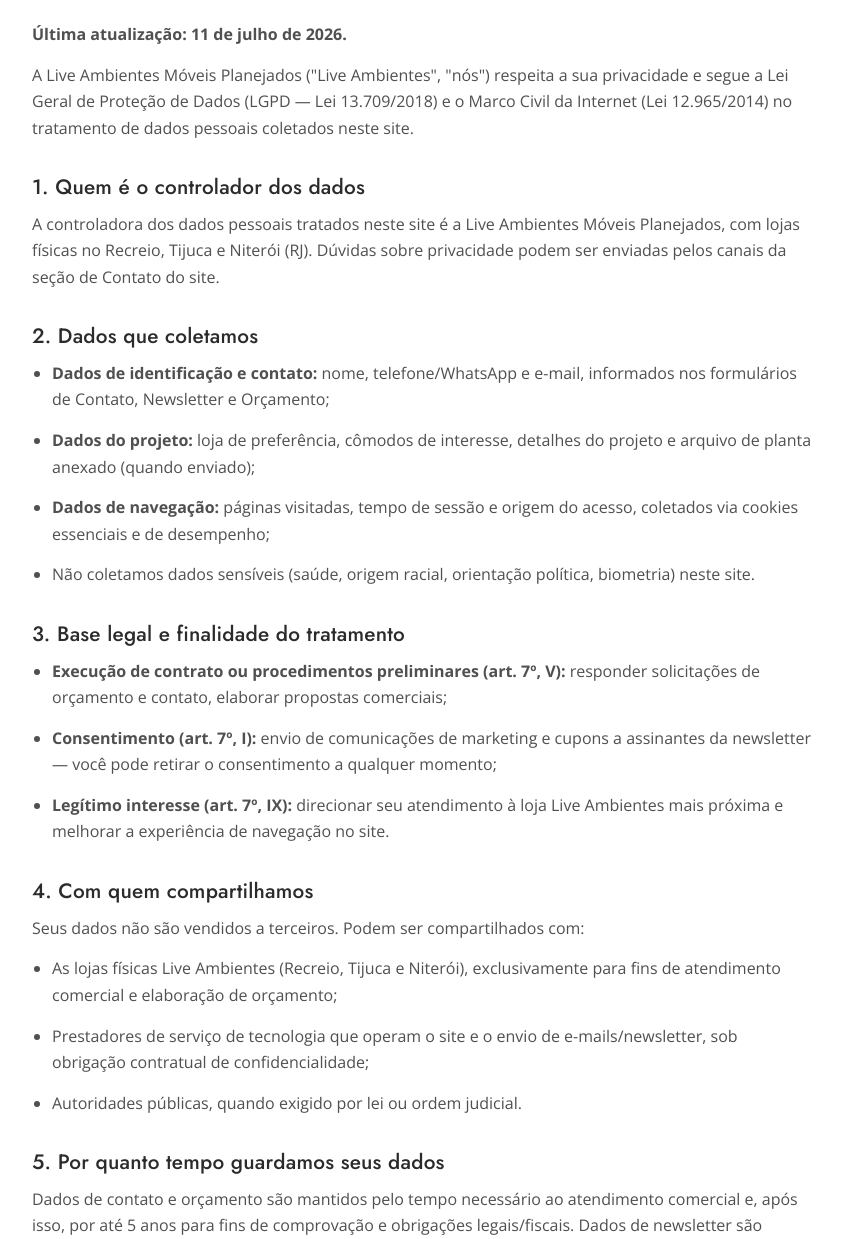
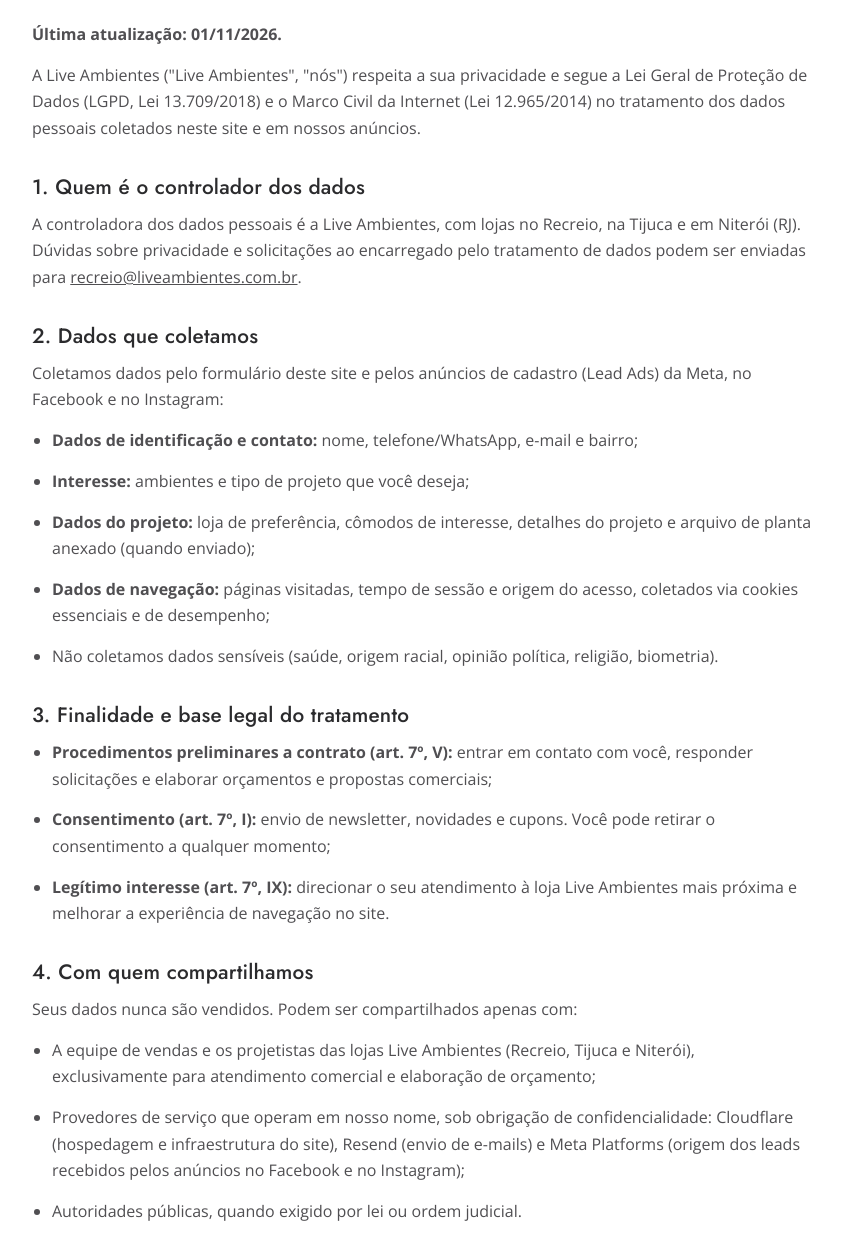
Before and after one commit to felipefernandesrj/liveambientes, a plain HTML site: page politica-de-privacidade.html in a window 1280 px wide. Shown: the part 201-1440 px from the top of the page, without its empty margins (218-1059 px from the left). Drawn offline with nearby package versions, Linux system fonts and the light colour scheme.

Commit message:
Update privacy policy (LGPD, Meta Lead Ads, data deletion) and footer link on 404

```diff
--- a/politica-de-privacidade.html
+++ b/politica-de-privacidade.html
@@ -44,37 +44,39 @@
 <main>
   <div class="container legal">
     <h1>Política de Privacidade</h1>
-    <p><strong>Última atualização: 11 de julho de 2026.</strong></p>
-    <p>A Live Ambientes Móveis Planejados ("Live Ambientes", "nós") respeita a sua privacidade e segue a Lei Geral de Proteção de Dados (LGPD — Lei 13.709/2018) e o Marco Civil da Internet (Lei 12.965/2014) no tratamento de dados pessoais coletados neste site.</p>
+    <p><strong>Última atualização: 01/11/2026.</strong></p>
+    <p>A Live Ambientes ("Live Ambientes", "nós") respeita a sua privacidade e segue a Lei Geral de Proteção de Dados (LGPD, Lei 13.709/2018) e o Marco Civil da Internet (Lei 12.965/2014) no tratamento dos dados pessoais coletados neste site e em nossos anúncios.</p>
 
     <h2>1. Quem é o controlador dos dados</h2>
-    <p>A controladora dos dados pessoais tratados neste site é a Live Ambientes Móveis Planejados, com lojas físicas no Recreio, Tijuca e Niterói (RJ). Dúvidas sobre privacidade podem ser enviadas pelos canais da seção de Contato do site.</p>
+    <p>A controladora dos dados pessoais é a Live Ambientes, com lojas no Recreio, na Tijuca e em Niterói (RJ). Dúvidas sobre privacidade e solicitações ao encarregado pelo tratamento de dados podem ser enviadas para <a href="mailto:recreio@liveambientes.com.br">recreio@liveambientes.com.br</a>.</p>
 
     <h2>2. Dados que coletamos</h2>
+    <p>Coletamos dados pelo formulário deste site e pelos anúncios de cadastro (Lead Ads) da Meta, no Facebook e no Instagram:</p>
     <ul>
-      <li><strong>Dados de identificação e contato:</strong> nome, telefone/WhatsApp e e-mail, informados nos formulários de Contato, Newsletter e Orçamento;</li>
+      <li><strong>Dados de identificação e contato:</strong> nome, telefone/WhatsApp, e-mail e bairro;</li>
+      <li><strong>Interesse:</strong> ambientes e tipo de projeto que você deseja;</li>
       <li><strong>Dados do projeto:</strong> loja de preferência, cômodos de interesse, detalhes do projeto e arquivo de planta anexado (quando enviado);</li>
       <li><strong>Dados de navegação:</strong> páginas visitadas, tempo de sessão e origem do acesso, coletados via cookies essenciais e de desempenho;</li>
-      <li>Não coletamos dados sensíveis (saúde, origem racial, orientação política, biometria) neste site.</li>
+      <li>Não coletamos dados sensíveis (saúde, origem racial, opinião política, religião, biometria).</li>
     </ul>
 
-    <h2>3. Base legal e finalidade do tratamento</h2>
+    <h2>3. Finalidade e base legal do tratamento</h2>
     <ul>
-      <li><strong>Execução de contrato ou procedimentos preliminares (art. 7º, V):</strong> responder solicitações de orçamento e contato, elaborar propostas comerciais;</li>
-      <li><strong>Consentimento (art. 7º, I):</strong> envio de comunicações de marketing e cupons a assinantes da newsletter — você pode retirar o consentimento a qualquer momento;</li>
-      <li><strong>Legítimo interesse (art. 7º, IX):</strong> direcionar seu atendimento à loja Live Ambientes mais próxima e melhorar a experiência de navegação no site.</li>
+      <li><strong>Procedimentos preliminares a contrato (art. 7º, V):</strong> entrar em contato com você, responder solicitações e elaborar orçamentos e propostas comerciais;</li>
+      <li><strong>Consentimento (art. 7º, I):</strong> envio de newsletter, novidades e cupons. Você pode retirar o consentimento a qualquer momento;</li>
+      <li><strong>Legítimo interesse (art. 7º, IX):</strong> direcionar o seu atendimento à loja Live Ambientes mais próxima e melhorar a experiência de navegação no site.</li>
     </ul>
 
     <h2>4. Com quem compartilhamos</h2>
-    <p>Seus dados não são vendidos a terceiros. Podem ser compartilhados com:</p>
+    <p>Seus dados nunca são vendidos. Podem ser compartilhados apenas com:</p>
     <ul>
-      <li>As lojas físicas Live Ambientes (Recreio, Tijuca e Niterói), exclusivamente para fins de atendimento comercial e elaboração de orçamento;</li>
-      <li>Prestadores de serviço de tecnologia que operam o site e o envio de e-mails/newsletter, sob obrigação contratual de confidencialidade;</li>
+      <li>A equipe de vendas e os projetistas das lojas Live Ambientes (Recreio, Tijuca e Niterói), exclusivamente para atendimento comercial e elaboração de orçamento;</li>
+      <li>Provedores de serviço que operam em nosso nome, sob obrigação de confidencialidade: Cloudflare (hospedagem e infraestrutura do site), Resend (envio de e-mails) e Meta Platforms (origem dos leads recebidos pelos anúncios no Facebook e no Instagram);</li>
       <li>Autoridades públicas, quando exigido por lei ou ordem judicial.</li>
     </ul>
 
     <h2>5. Por quanto tempo guardamos seus dados</h2>
-    <p>Dados de contato e orçamento são mantidos pelo tempo necessário ao atendimento comercial e, após isso, por até 5 anos para fins de comprovação e obrigações legais/fiscais. Dados de newsletter são mantidos até você solicitar o descadastro.</p>
+    <p>Dados de contato e orçamento são mantidos pelo tempo necessário ao atendimento comercial e, após isso, por até 5 anos para fins de comprovação e cumprimento de obrigações legais e fiscais. Dados de newsletter são mantidos até você solicitar o descadastro.</p>
 
     <h2>6. Seus direitos como titular</h2>
     <p>Nos termos do art. 18 da LGPD, você pode solicitar a qualquer momento:</p>
@@ -86,18 +88,21 @@
       <li>Eliminação dos dados tratados com base no seu consentimento;</li>
       <li>Revogação do consentimento e oposição a tratamentos realizados com base em legítimo interesse.</li>
     </ul>
-    <p>Para exercer esses direitos, entre em contato pelos canais informados na seção de Contato do site. Respondemos em até 15 dias úteis.</p>
+    <p>Para exercer esses direitos, escreva para <a href="mailto:recreio@liveambientes.com.br">recreio@liveambientes.com.br</a>. Respondemos em até 15 dias.</p>
 
-    <h2>7. Segurança da informação</h2>
+    <h2>7. Exclusão de dados</h2>
+    <p>Para solicitar a exclusão dos seus dados, inclusive os recebidos por meio de anúncios no Facebook ou no Instagram, envie um e-mail para <a href="mailto:recreio@liveambientes.com.br?subject=Exclus%C3%A3o%20de%20dados">recreio@liveambientes.com.br</a> com o assunto "Exclusão de dados", informando o seu nome e o telefone ou e-mail utilizado no cadastro. A solicitação será atendida em até 15 dias, e você receberá a confirmação da exclusão por e-mail. Dados que precisarmos manter por obrigação legal serão guardados apenas pelo prazo exigido.</p>
+
+    <h2>8. Segurança da informação</h2>
     <p>Adotamos medidas técnicas e administrativas razoáveis para proteger seus dados contra acessos não autorizados e situações de destruição, perda, alteração, comunicação ou difusão indevida.</p>
 
-    <h2>8. Cookies</h2>
+    <h2>9. Cookies</h2>
     <p>Este site utiliza cookies essenciais e de desempenho. Veja a lista completa e como gerenciá-los na nossa <a href="politica-de-cookies.html">Política de Cookies</a>.</p>
 
-    <h2>9. Transferência internacional</h2>
-    <p>Alguns prestadores de serviço utilizados (ex.: envio de e-mail, hospedagem) podem processar dados em servidores fora do Brasil, sempre sob cláusulas contratuais e padrões de proteção compatíveis com a LGPD.</p>
+    <h2>10. Transferência internacional</h2>
+    <p>Alguns provedores utilizados, como Cloudflare, Resend e Meta Platforms, podem processar dados em servidores fora do Brasil. Essas transferências ocorrem com base nas hipóteses do art. 33 da LGPD, sob cláusulas contratuais e padrões de proteção compatíveis com a lei.</p>
 
-    <h2>10. Alterações desta política</h2>
+    <h2>11. Alterações desta política</h2>
     <p>Esta política pode ser atualizada periodicamente. A versão vigente estará sempre disponível nesta página, com a data da última atualização indicada no topo.</p>
   </div>
 </main>
```
Also changed, not shown: 404.html (+1 -1 lines).
